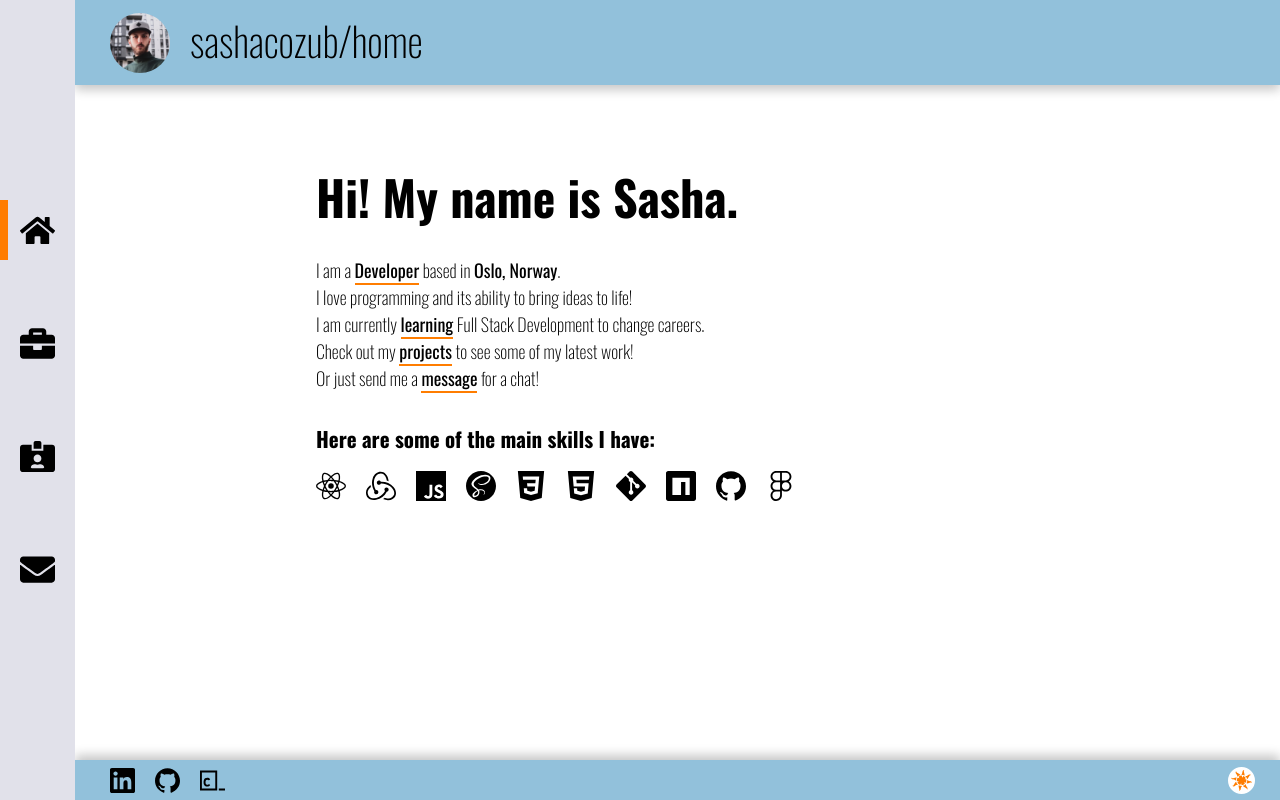
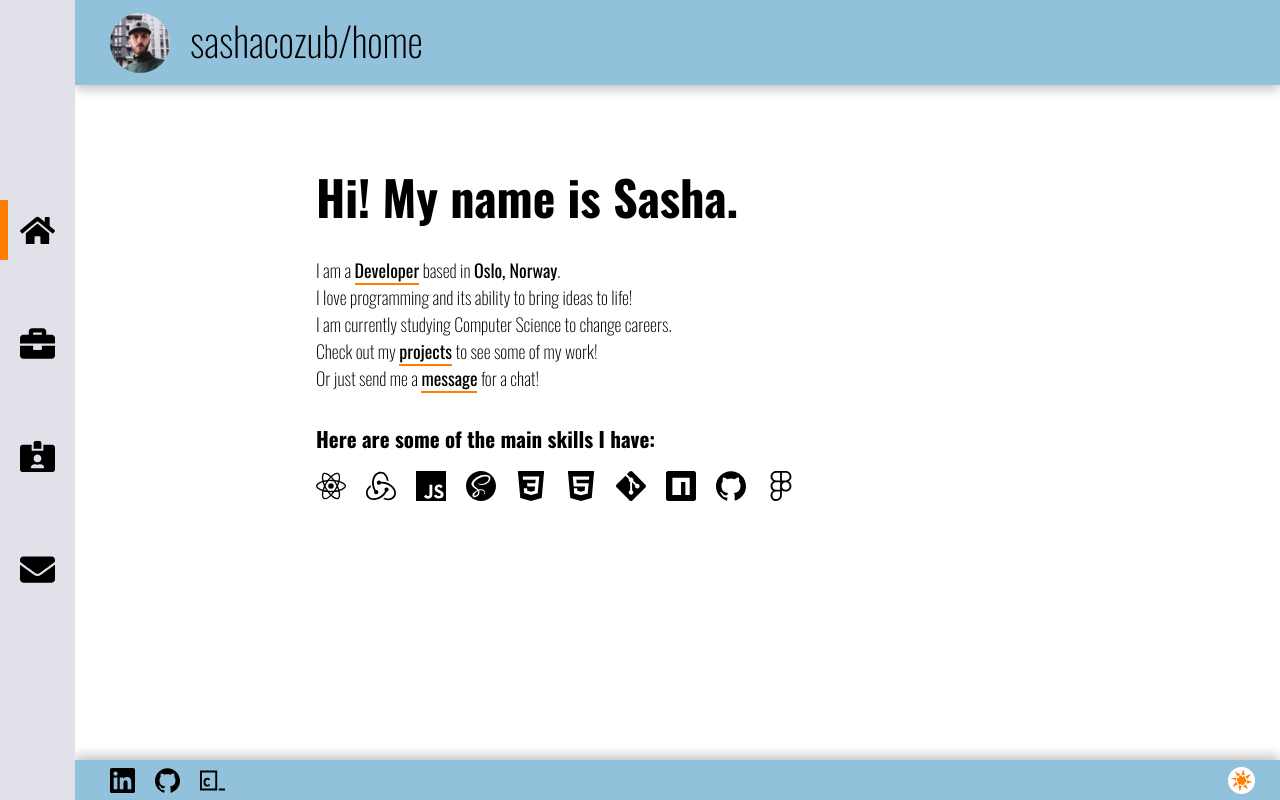
Before and after one commit to onelegtony/my_portfolio, a React (Create React App) app: page /home in a window 1280 px wide. Built offline with nearby package versions, Linux system fonts and the light colour scheme.

Commit message:
Change about info

```diff
--- a/src/pages/About/About.js
+++ b/src/pages/About/About.js
@@ -19,12 +19,13 @@ const About = () => {
       <div className='about-text-ctr'>
         <p>
           Hi! My name is Sasha, I am a developer based in Oslo, Norway.
-          <br />I have rediscovered the world of programming {codingDays} days
-          ago. I am currently on a path to a career change. At the moment I am
+          <br />
+          Recently I have rediscovered the world of programming and now I am
+          studying Computer Science to change careers. At the moment I am
           working in service industry, but also had a taste of sales,
           photography and videography.
           <br />I am obsessed with technology, quality games and movies. If I am
-          not working, I study, but when I don’t, I get lost in magical worlds
+          not working, I study, but when I don't, I get lost in magical worlds
           of fantasy.
           <br />I am always happy to have a chat, so feel free to send me a{' '}
           <Link to='/contact' className='text-link'>
--- a/src/pages/Home/Home.js
+++ b/src/pages/Home/Home.js
@@ -32,21 +32,13 @@ const Home = () => {
         based in <strong>Oslo, Norway</strong>.
         <br />
         I love programming and its ability to bring ideas to life!
-        <br />I am currently{' '}
-        <a
-          href='https://www.codecademy.com/profiles/sashacozub'
-          target='_blank'
-          rel='noreferrer'
-          className='text-link'>
-          learning
-        </a>{' '}
-        Full Stack Development to change careers.
+        <br />I am currently studying Computer Science to change careers.
         <br />
         Check out my{' '}
         <Link to='/projects' className='text-link'>
           projects
         </Link>{' '}
-        to see some of my latest work!
+        to see some of my work!
         <br />
         Or just send me a{' '}
         <Link to='/contact' className='text-link'>
```
